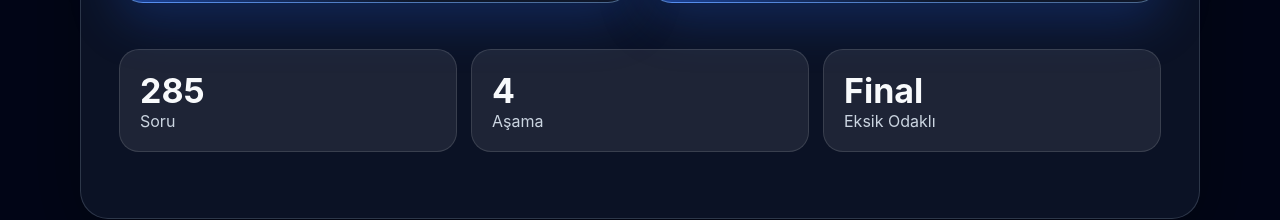
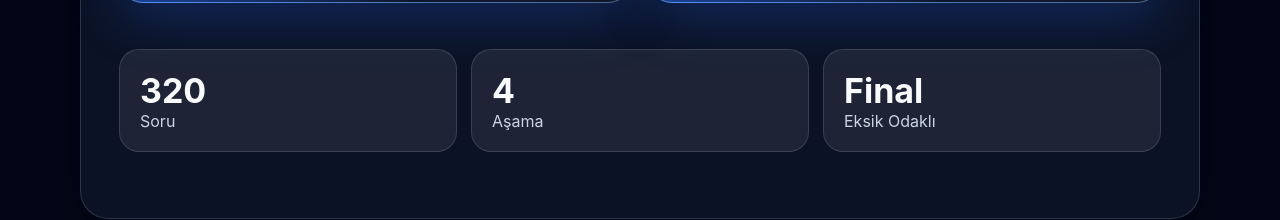
Before and after one commit to sinantargay/online_sinav_platformu, a React (Vite) app: page / in a window 1280 px wide. Shown: the part 949-1169 px from the top of the page. Built offline with nearby package versions, Linux system fonts and the light colour scheme.

Commit message:
Connect general culture arts pack

```diff
--- a/src/StageApp.jsx
+++ b/src/StageApp.jsx
@@ -6,8 +6,9 @@ import lensSensorQuestions from './data/techniqueLensSensorPack.js';
 import analogQuestions from './data/techniqueAnalogFilmPack.js';
 import historyQuestions from './data/photoHistoryPack.js';
 import theoryQuestions from './data/theoryMovementsPack.js';
+import generalCultureQuestions from './data/generalCultureArtsPack.js';
 import './style.css';
-const questions=[...baseQuestions,...techQuestions,...lightQuestions,...lensSensorQuestions,...analogQuestions,...historyQuestions,...theoryQuestions];
+const questions=[...baseQuestions,...techQuestions,...lightQuestions,...lensSensorQuestions,...analogQuestions,...historyQuestions,...theoryQuestions,...generalCultureQuestions];
 const load=(k,f)=>{try{return JSON.parse(localStorage.getItem(k))||f}catch{return f}};
 const sh=a=>[...a].sort(()=>Math.random()-.5);
 const ST={easy:['Kolay Seviye Temel Tarama','Temel bilgi ve güven kazanma','Kolay'],medium:['Orta Seviye Akademik Kavrama','Kavram, sanatçı ve eser ilişkisi','Orta'],hard:['Zor Seviye Yüksek Lisans Provası','Seçici, kuramsal ve teknik sorular','Zor'],final:['Final Sınavı','Eksik alanlara ve zor sorulara göre karma final','Final']};
```
